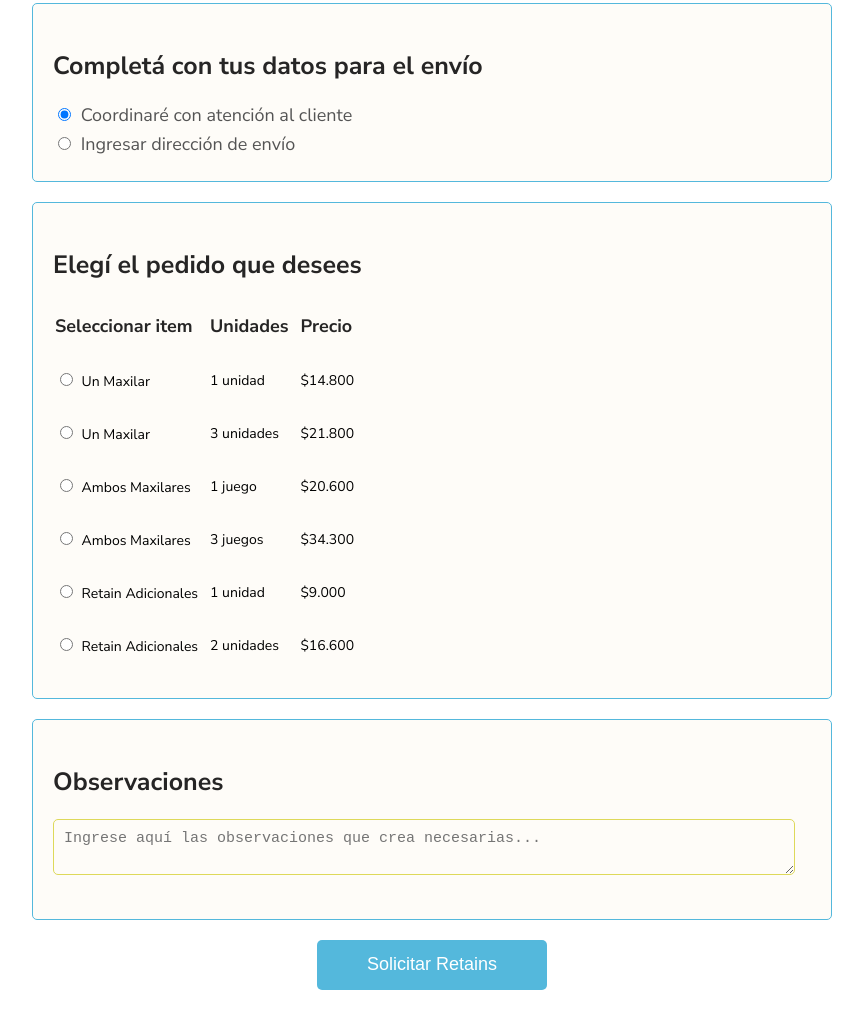
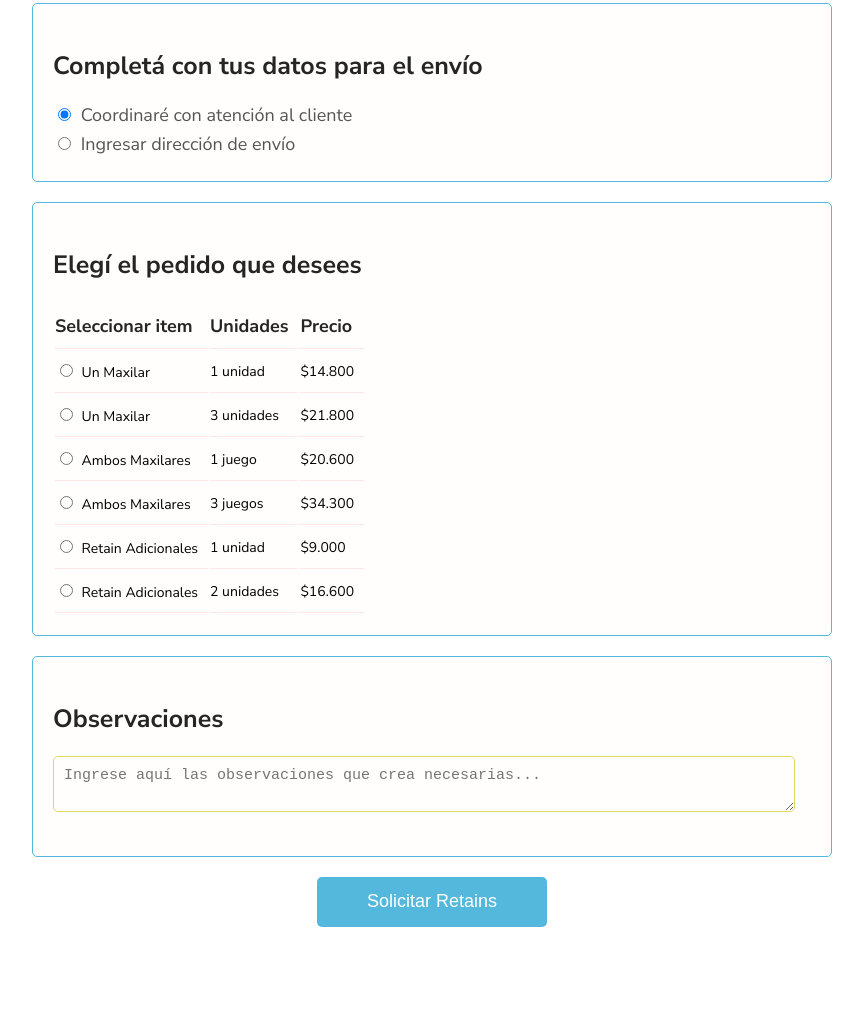
Before and after one commit to leandromunioz/Formulario_Retains, a plain HTML site: page index.html in a window 1280 px wide. Shown: the part 814-1824 px from the top of the page, without its empty margins (208-1071 px from the left). After the commit the page ends 1761 px from the top, so only its background shows below. Drawn offline with Linux system fonts and the light colour scheme.

Commit message:
Add files via upload

```diff
--- a/css/styles.css
+++ b/css/styles.css
@@ -24,14 +24,14 @@ body {
 }
 
 section {
-    background: rgb(254, 252, 248);
+    background: rgb(255, 254, 252);
     margin: 2rem 0;
     padding: 2rem;
     border-radius: 0.5rem;
     border: 0.1rem solid #54b8dc;
 }
 
-table{
+table {
     text-align: left;
     margin-left: 0;
     padding-left: 0;
@@ -52,6 +52,7 @@ th {
     text-align: left;
     margin-left: 0;
     padding-left: 0;
+
 }
 
 td {
@@ -59,12 +60,15 @@ td {
     margin-left: 0;
     padding-left: 0;
     font-size: 1.4rem;
+
 }
+
 
 
 .pedido td,
 .pedido th {
-    border-bottom: 1rem solid transparent;
+    border-bottom: 0.1rem solid #ffe6e6;
+    /* Cambia 1rem a 0.1rem y transparent a #ccc o el color que prefieras */
     padding: 1rem;
     text-align: left;
     margin-left: 0;
@@ -103,7 +107,7 @@ textarea {
     margin-bottom: 2rem;
     border: 0.1rem solid #ded95a;
     border-radius: 0.5rem;
-    background-color: rgb(254, 252, 248);
+    background-color: rgb(255, 254, 252);
     font-size: 1.5rem;
 }
 
```
